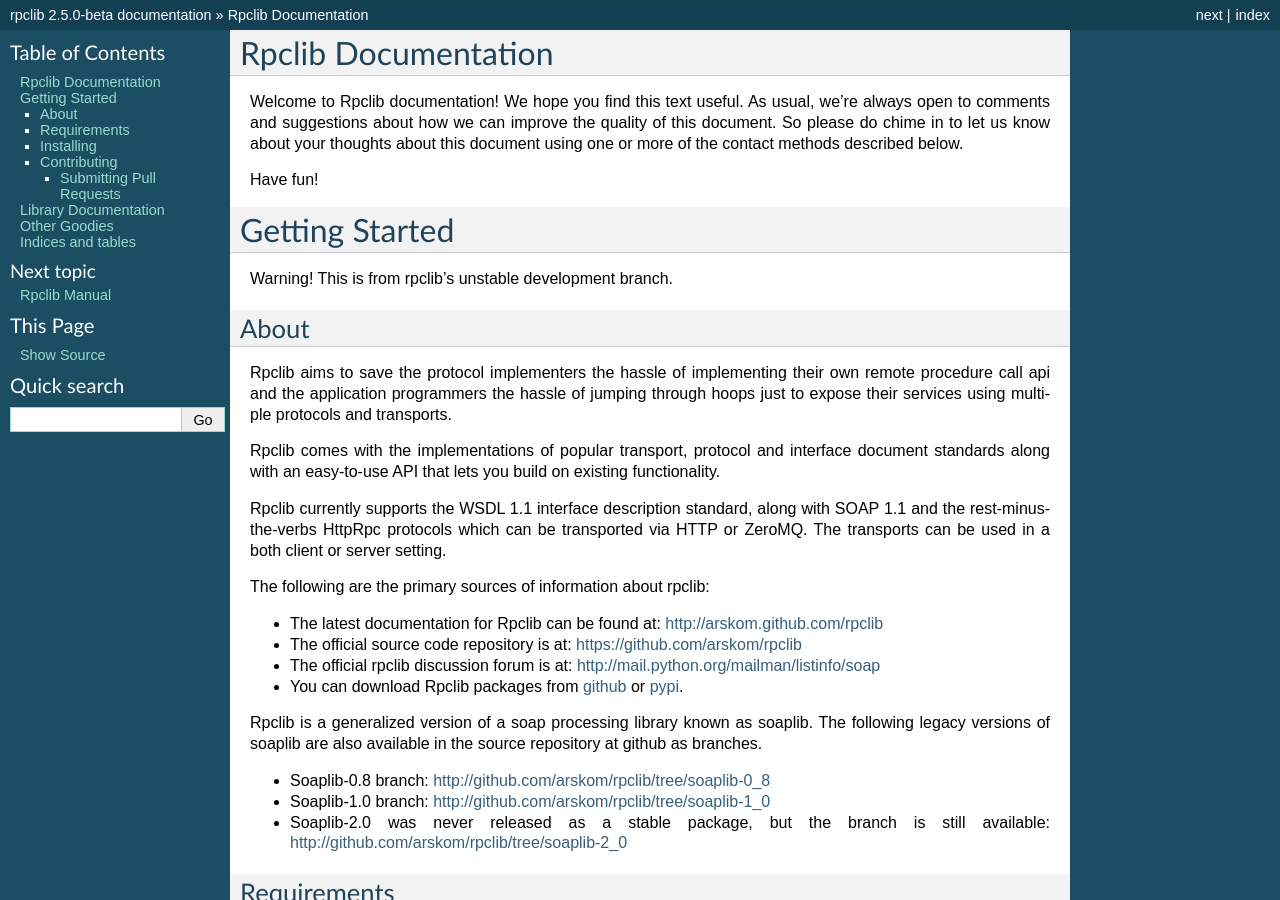
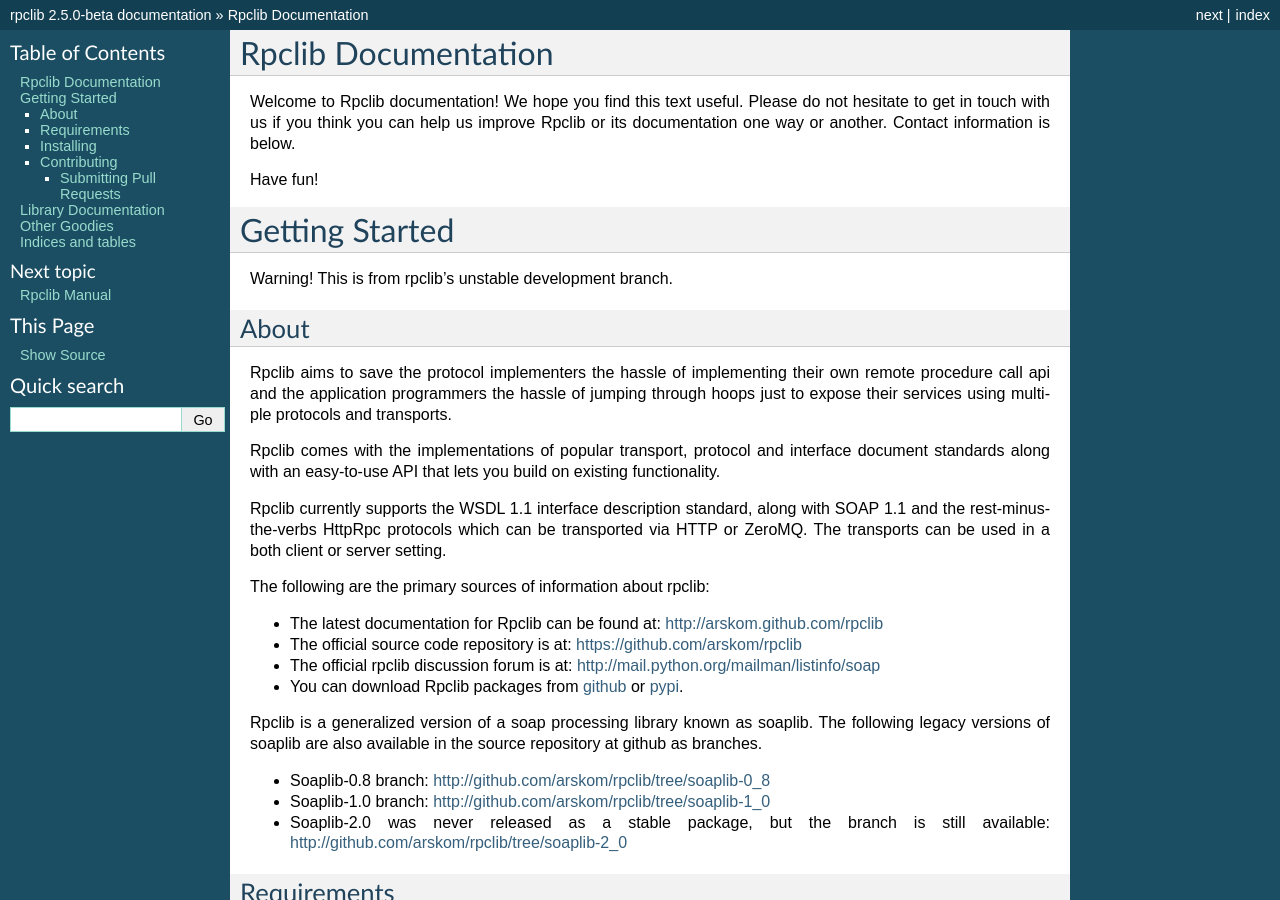
Before and after one commit to arskom/spyne, a Sphinx documentation site: the page built from doc/source/index.rst, in a window 1280 px wide and 900 px high. Built offline with Sphinx 7.4.7, drawn with Linux system fonts in a browser that asks for light colours.

Commit message:
tried to improve the introductory paragraph.

```diff
--- a/doc/source/index.rst
+++ b/doc/source/index.rst
@@ -3,10 +3,9 @@
 Rpclib Documentation
 ####################
 
-Welcome to Rpclib documentation! We hope you find this text useful. As usual,
-we're always open to comments and suggestions about how we can improve the
-quality of this document. So please do chime in to let us know about your
-thoughts about this document using one or more of the contact methods described
+Welcome to Rpclib documentation! We hope you find this text useful.
+Please do not hesitate to get in touch with us if you think you can help us
+improve Rpclib or its documentation one way or another. Contact information is
 below.
 
 Have fun!
```
